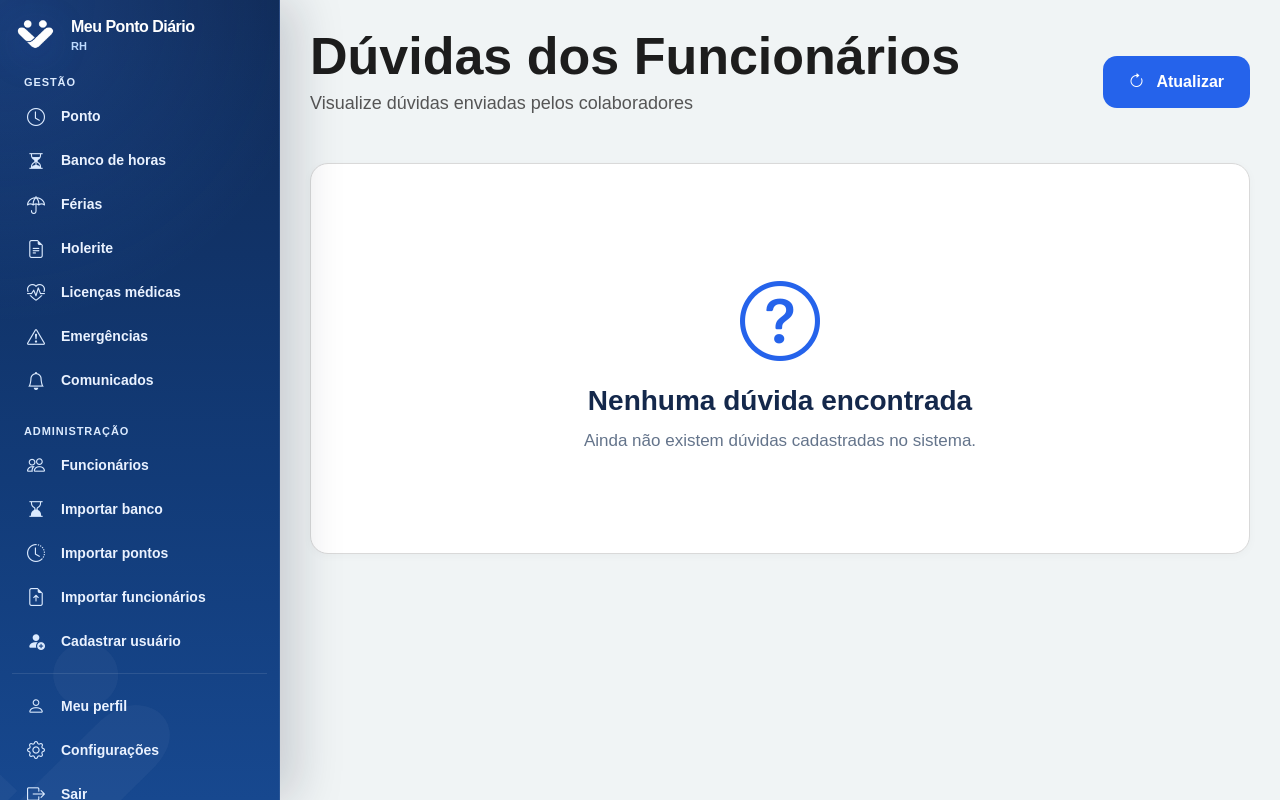
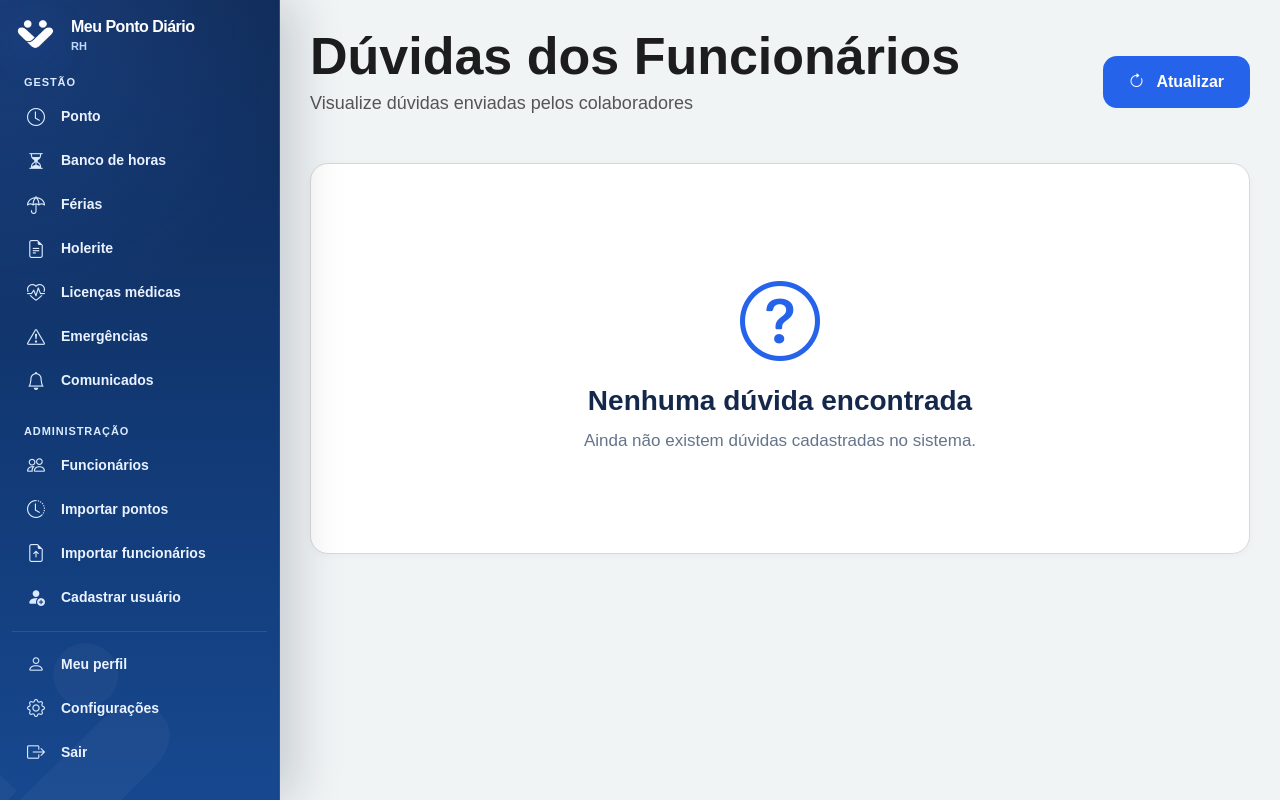
Before and after one commit to laurabrazmarquesxavier3a2/Meu-Ponto-Diario, a PHP site: page /Conexao-Api-Ponto/duvidasRH.php in a window 1280 px wide. Run offline with PHP 8.4, Linux system fonts and the light colour scheme; the visitor is signed in with stand-in values (Sample User, id 1); data that the repository does not hold is empty.

Commit message:
tirei o banco de horas ja que n é mias necessario

```diff
--- a/sidebar.php
+++ b/sidebar.php
@@ -79,11 +79,6 @@ $pagina = basename($_SERVER['PHP_SELF']);
             <span><?= t('funcionarios') ?></span>
         </a>
 
-        <a href="importar-banco-horas.php" class="mpd-link <?= $pagina == 'importar-banco-horas.php' ? 'active' : '' ?>">
-            <i class="bi bi-hourglass-bottom"></i>
-            <span><?= t('importar_banco') ?></span>
-        </a>
-
         <a href="importar-pontos.php" class="mpd-link <?= $pagina == 'importar-pontos.php' ? 'active' : '' ?>">
             <i class="bi bi-clock-history"></i>
             <span><?= t('importar_pontos') ?></span>
```
